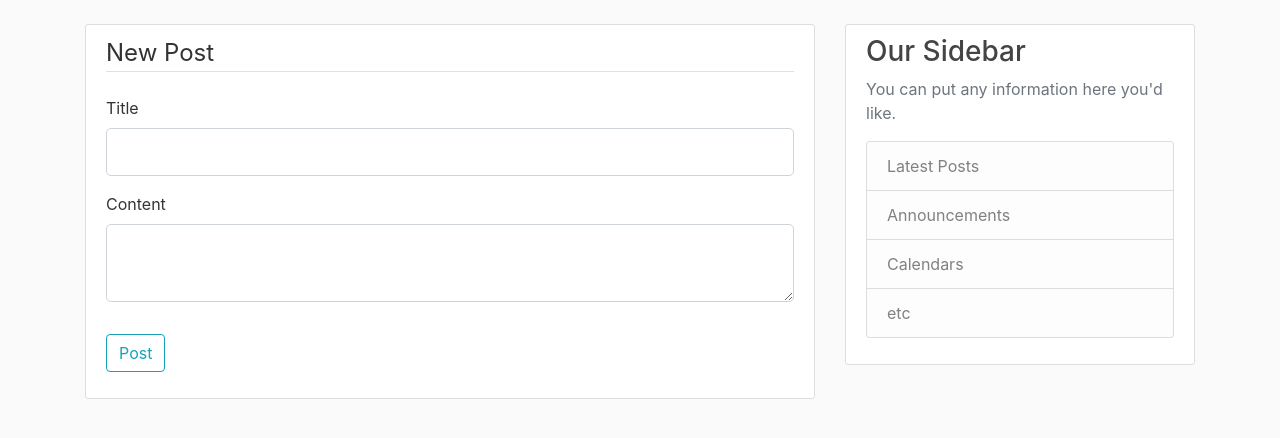
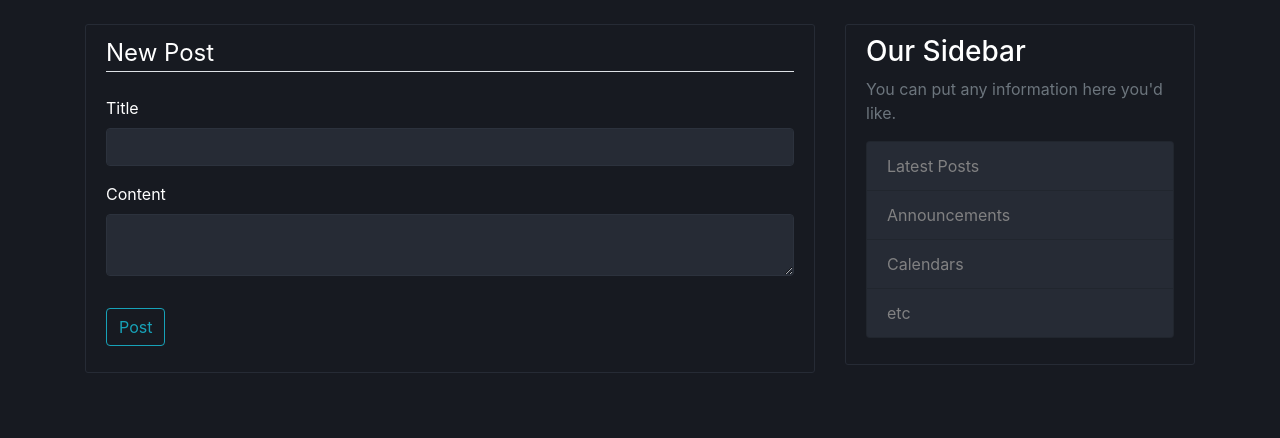
Before and after one commit to devcleristonjr/flask-project, a Flask app: page /post/new in a window 1280 px wide. Shown: the part 56-494 px from the top of the page. Run offline with Flask 3, Linux system fonts and the light colour scheme; the visitor is signed in with stand-in values (Sample User, id 1); some libraries are stand-ins or nearby versions.

Commit message:
more-updates

```diff
--- a/flaskblog/Static/main.css
+++ b/flaskblog/Static/main.css
@@ -1,11 +1,11 @@
 body {
-    background: #fafafa;
+    background: #171a21;
     color: #333333;
     margin-top: 5rem;
   }
 
   h1, h2, h3, h4, h5, h6 {
-    color: #444444;
+    color: #ffffff;
   }
 
   .site-header .navbar-nav .nav-link {
@@ -21,15 +21,15 @@ body {
   }
 
   .content-section {
-    background: #ffffff;
+    background: #171a21;
     padding: 10px 20px;
-    border: 1px solid #dddddd;
+    border: 1px solid #262b35;
     border-radius: 3px;
     margin-bottom: 20px;
   }
 
   .article-title {
-    color: #444444;
+    color: #ffffff;
   }
 
   a.article-title:hover {
@@ -54,7 +54,7 @@ body {
   }
 
   .article-metadata a:hover {
-    color: #333;
+    color: #ffffff;
     text-decoration: none;
   }
 
@@ -95,3 +95,43 @@ body {
   border-color: #2c7558;
   color: #FFFFFF;
 }
+
+p{
+  color: #ffffff;
+}
+
+ul{
+  color: #ffffff;
+  background-color: #171a21;
+}
+
+li{
+  color: #ffffff;
+  background-color: #171a21;
+}
+
+legend.border-bottom.mb-4{
+  color: #ffffff;
+}
+
+div{
+  color: #ffffff;
+}
+
+li.list-group-item.list-group-item-light{
+  background-color: #262b35;
+}
+
+.form-control {
+  display: block;
+  width: 100%;
+  padding: .375rem .75rem;
+  font-size: 1rem;
+  line-height: 1.5;
+  color: #FFFFFF;
+  background-color: #262b35;
+  background-clip: padding-box;
+  border: 1px solid #2c323d;
+  border-radius: .25rem;
+  transition: border-color .15s ease-in-out,box-shadow .15s ease-in-out;
+}
```
Also changed, not shown: flaskblog/Static/profile_pics/d99cd3cb7fb4bfbb.png (added), instance/site.db.
